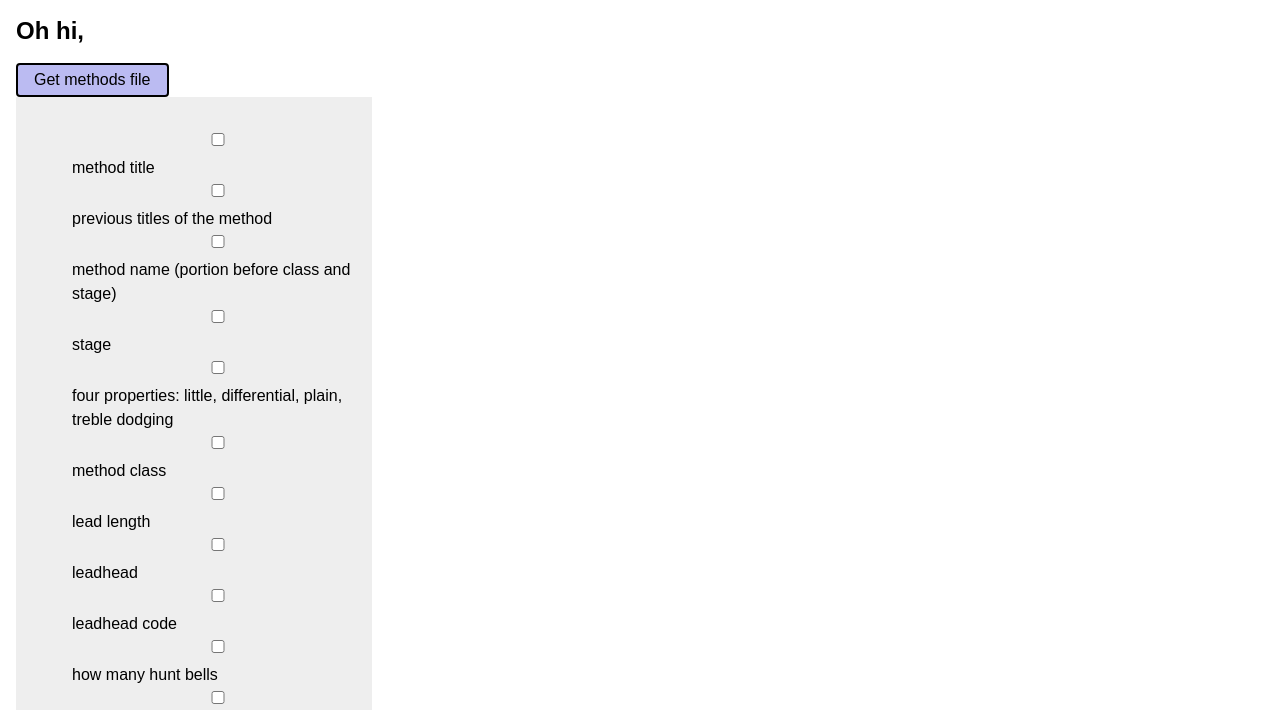
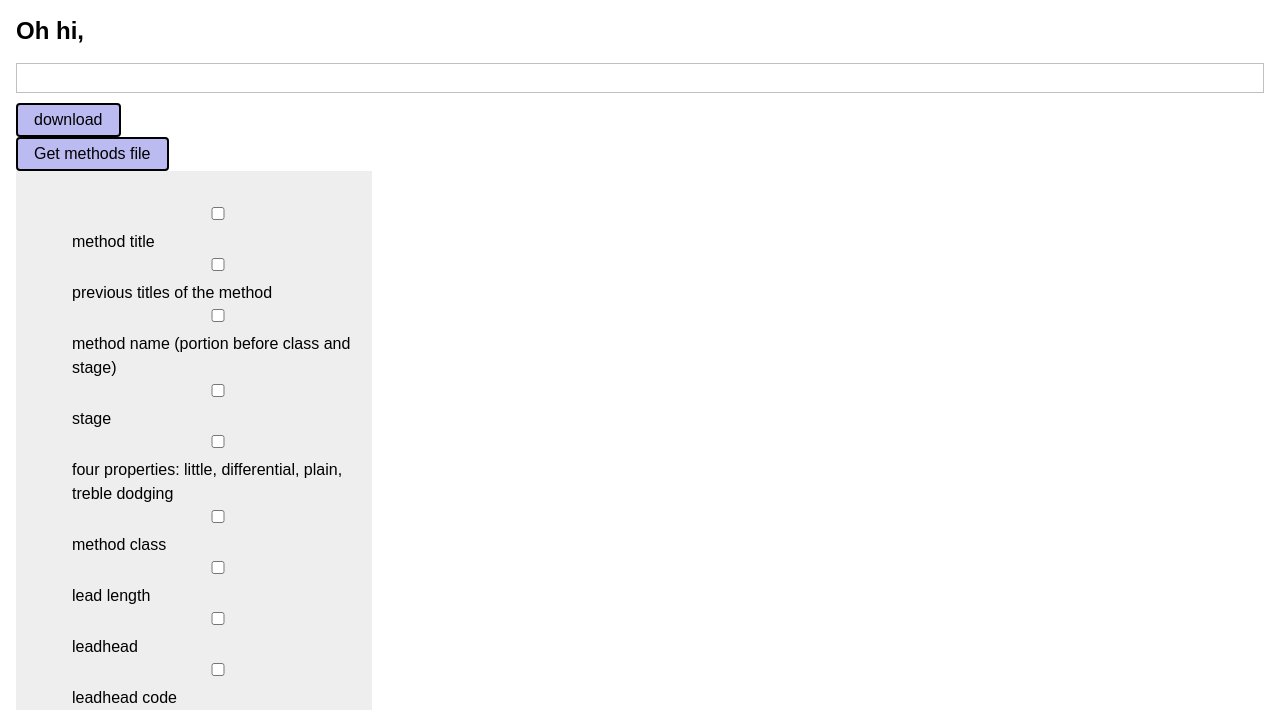
Before and after one commit to orchestrali/productive-appalachiosaurus, a website: page views/index.html in a window 1280 px wide. Shown: the part 70-780 px from the top of the page. Drawn offline with nearby package versions, Linux system fonts and the light colour scheme.

Commit message:
Update index.html

```diff
--- a/views/index.html
+++ b/views/index.html
@@ -23,6 +23,11 @@
 
     <main>
       <h2>Oh hi,</h2>
+
+      <div id="download">
+        <input type="text" id="secret" />
+        <button type="button" id="downloadfiles">download</button>
+      </div>
 
       <div id="container">
         <button type="button" id="getmethods">Get methods file</button>
```
